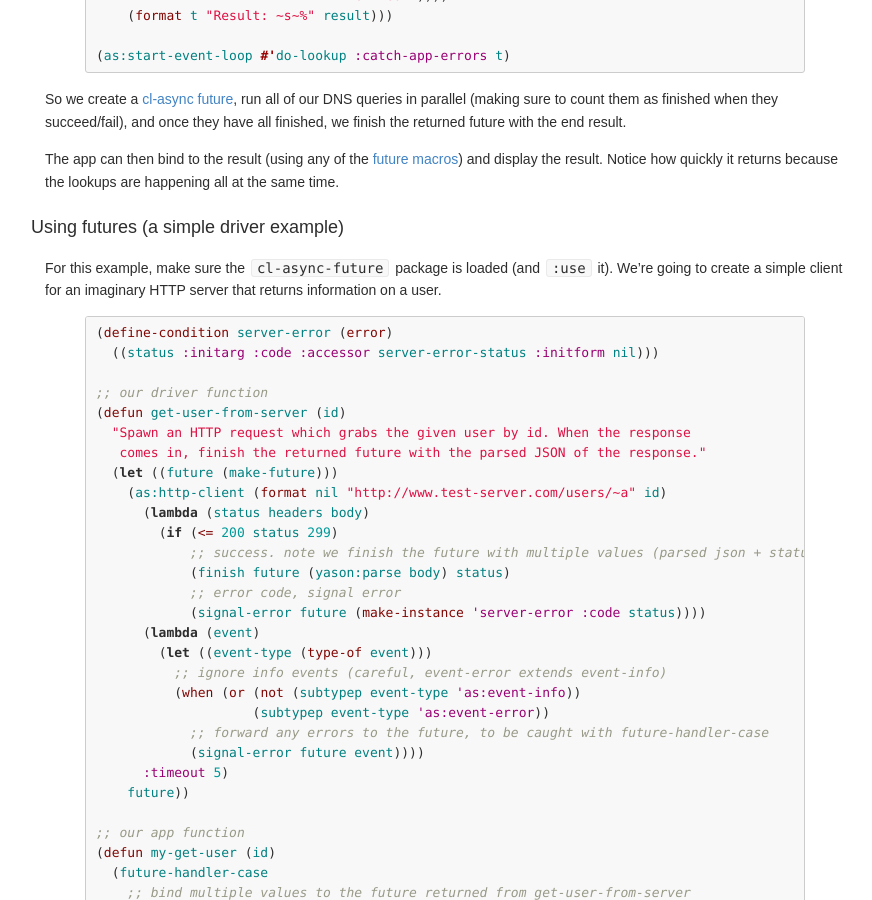
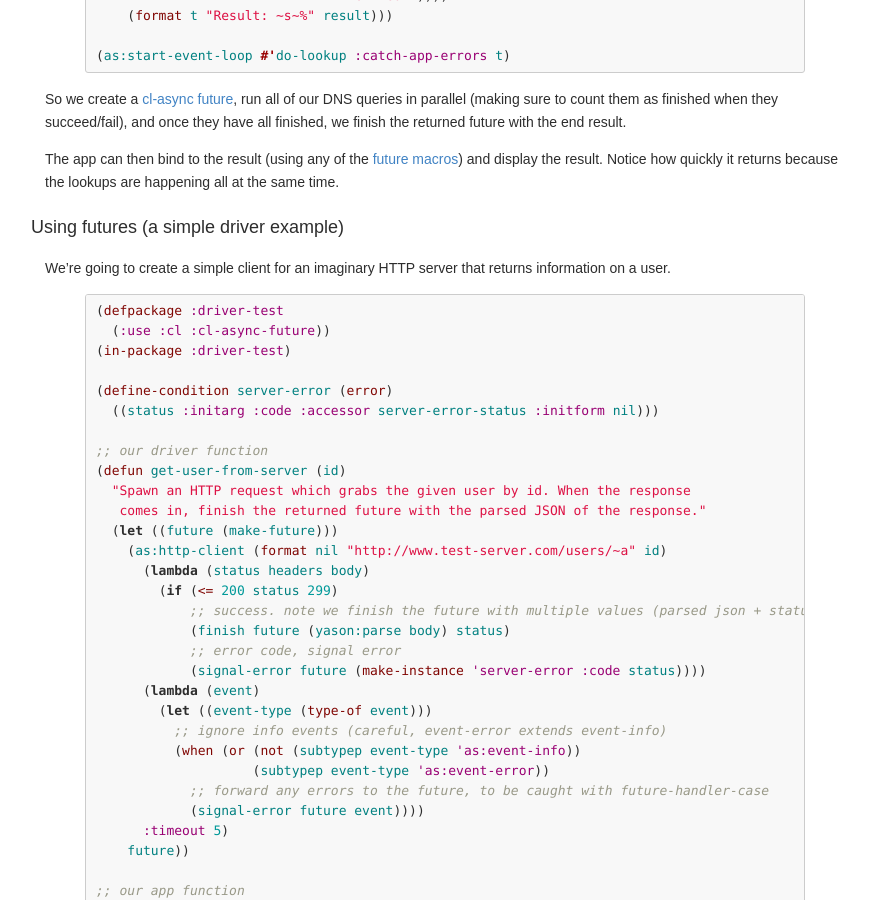
Before and after one commit to orthecreedence/cl-async, a Jekyll site: the page built from examples.md, in a window 1280 px wide and 900 px high, scrolled down 1365 px. Shown: the whole window, without its empty margins (195-1067 px from the left). Built offline with Jekyll 4.4.1, drawn with Linux system fonts in a browser that asks for light colours; Markdown is read by kramdown in place of the engine named in the settings.

Commit message:
fixing driver example to include defpackage (clears up any confusion about symbol naming hopefully)

```diff
--- a/examples.md
+++ b/examples.md
@@ -87,11 +87,14 @@ happening all at the same time.
 
 <a id="future-example"></a>
 ### Using futures (a simple driver example)
-For this example, make sure the `cl-async-future` package is loaded (and `:use`
-it). We're going to create a simple client for an imaginary HTTP server that
-returns information on a user.
+We're going to create a simple client for an imaginary HTTP server that returns
+information on a user.
 
 {% highlight cl %}
+(defpackage :driver-test
+  (:use :cl :cl-async-future))
+(in-package :driver-test)
+
 (define-condition server-error (error)
   ((status :initarg :code :accessor server-error-status :initform nil)))
 
```
